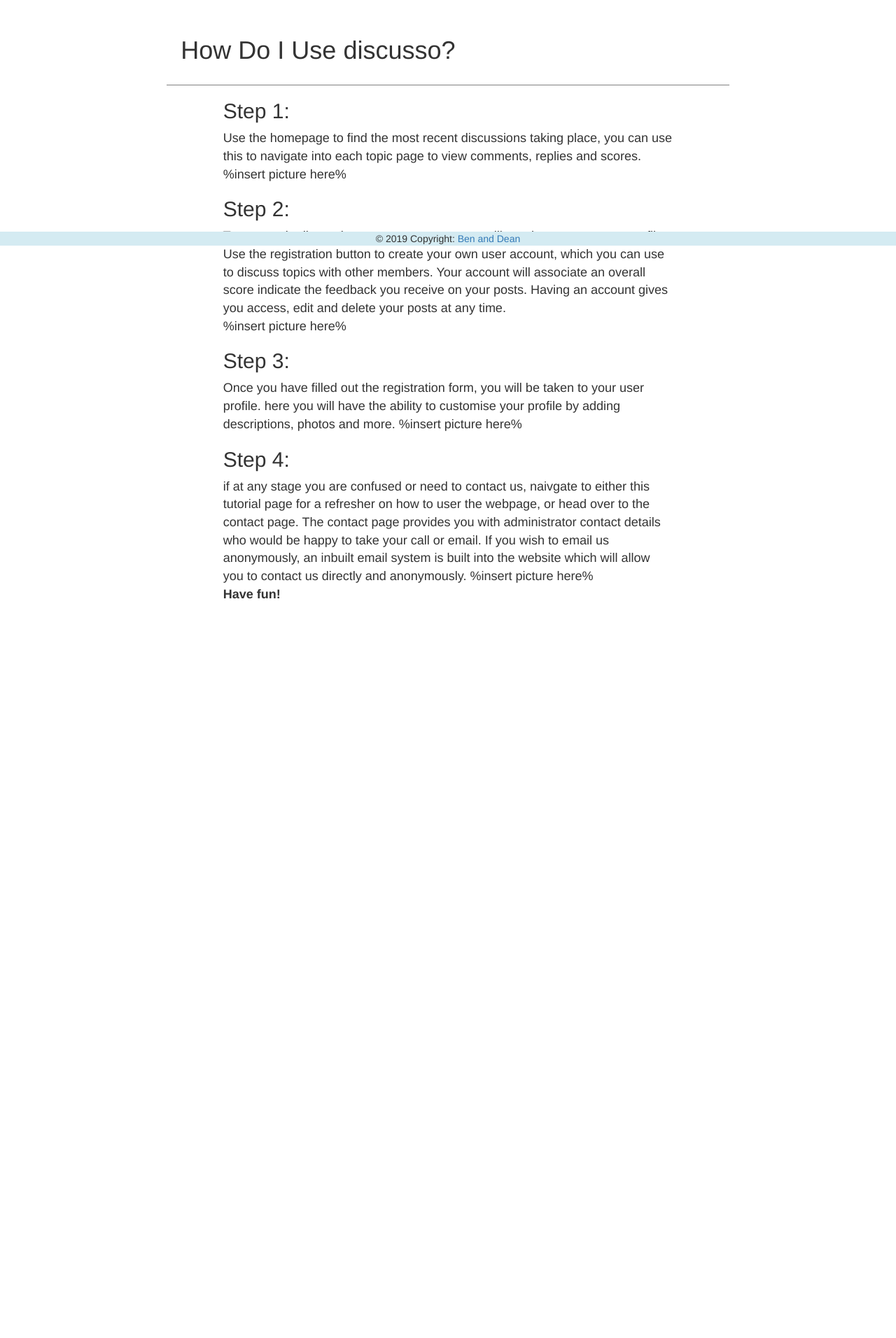
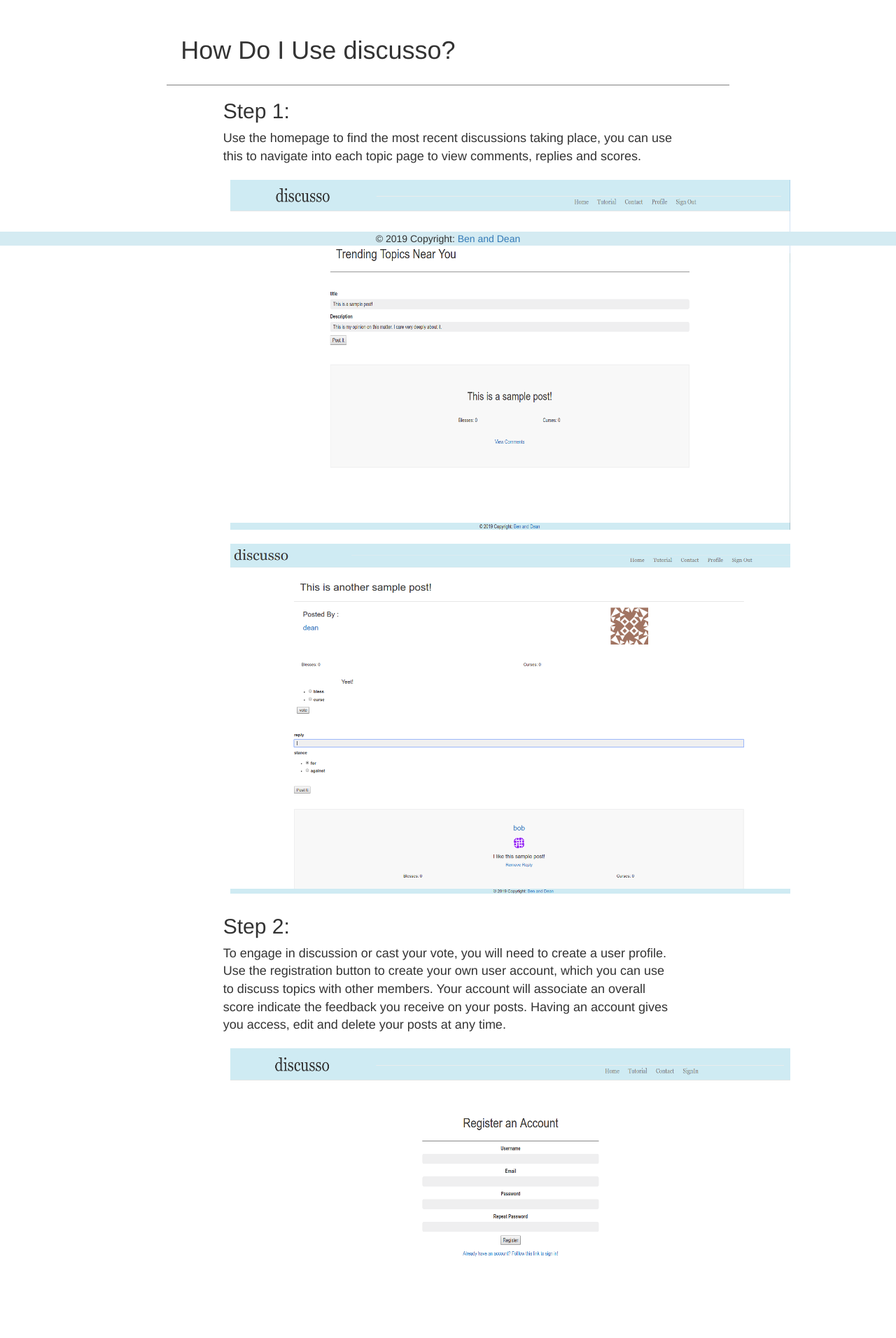
Before and after one commit to NightLamp/discusso, a Flask app: page /tutorial in a window 1280 px wide. Shown: the part 449-2361 px from the top of the page at 70% size. Before the commit the page ends 1305 px from the top, so only its background shows below. Run offline with Flask 2, Linux system fonts and the light colour scheme; some libraries are stand-ins or nearby versions.

Commit message:
added images

```diff
--- a/app/templates/tutorialpage.html
+++ b/app/templates/tutorialpage.html
@@ -32,7 +32,12 @@
 			<h2> Step 1: </h2>
 			<p> Use the homepage to find the most recent discussions taking place,
 				you can use this to navigate into each topic page to view comments, replies and scores.
-				%insert picture here%
+				<div class="imgBox">
+						<img src="{{url_for('static', filename='homescreen.png') }}" width="800" height="500">
+					</div>
+					<div class="imgBox">
+							<img src="{{url_for('static', filename='topicpage.png') }}" width="800" height="500">
+						</div>
 			</p>
 
 			<h2> Step 2: </h2>
@@ -41,13 +46,17 @@
 				topics with other members. Your account will associate an overall score indicate the feedback
 				you receive on your posts. Having an account gives you access, edit and delete your posts at any time.
 				<br>
-				%insert picture here%
+				<div class="imgBox">
+						<img src="{{url_for('static', filename='register.png') }}" width="800" height="500">
+					</div>
 			</p>
 
 			<h2> Step 3: </h2>
 			<p> Once you have filled out the registration form, you will be taken to your user profile. here
 				you will have the ability to customise your profile by adding descriptions, photos and more.
-				%insert picture here%</p>
+				<div class="imgBox">
+						<img src="{{url_for('static', filename='profile.png') }}"  width="800" height="500">
+					</div>
 
 			<h2> Step 4: </h2>
 			<p> if at any stage you are confused or need to contact us, naivgate to either this tutorial page
```
Also changed, not shown: migrations/versions/5c7b3795f56d_.py (added, +30 -0 lines), app.db (added), app/static/homescreen.png (added), app/static/profile.png (added), app/static/register.png (added), app/static/topicpage.png (added).
